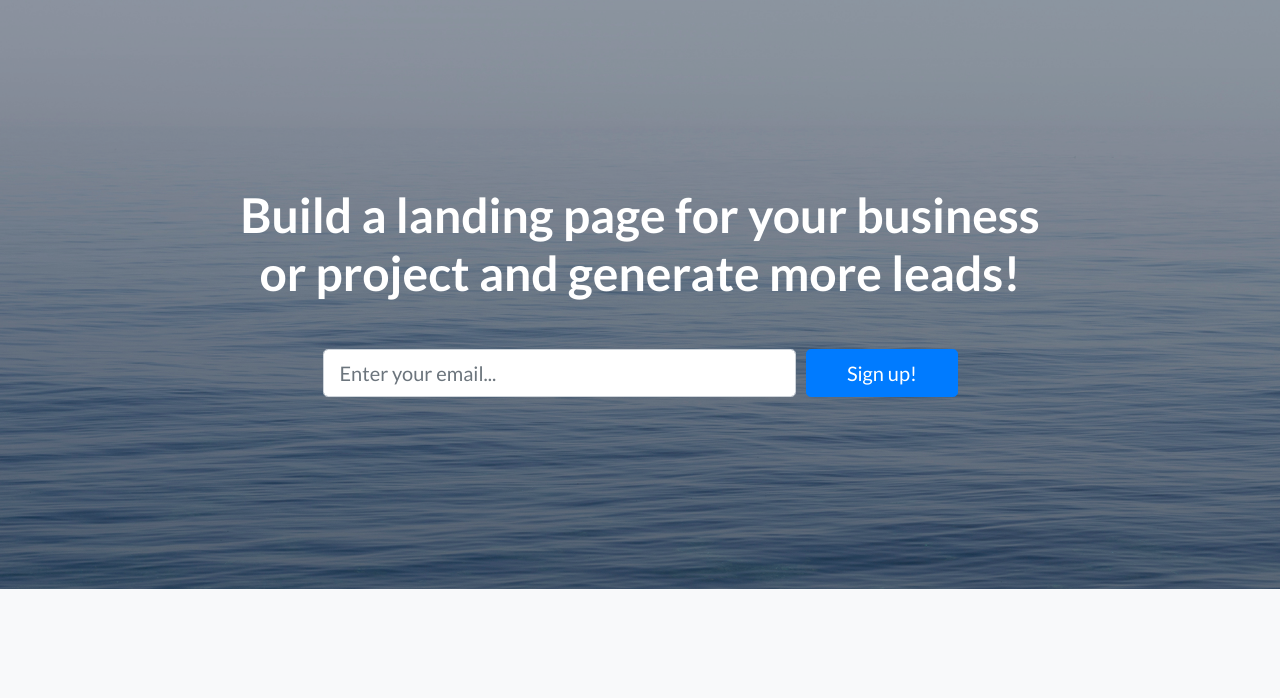
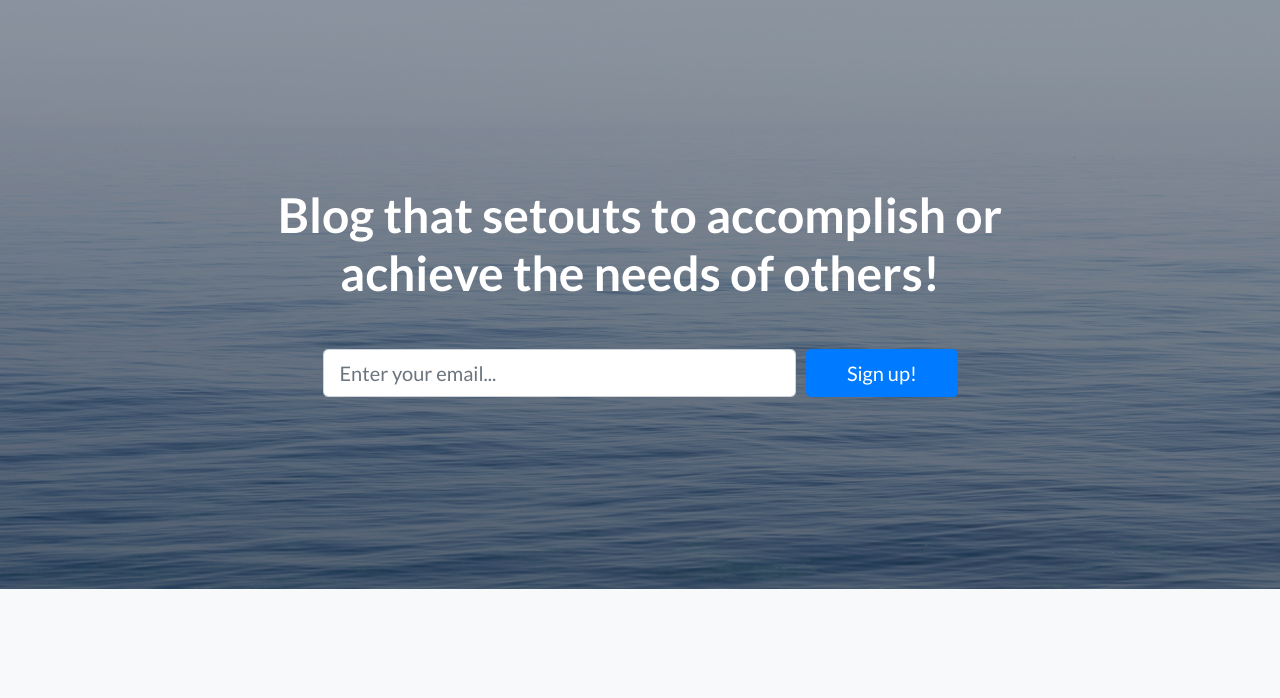
Before and after one commit to jbernard125/simplyfeeds, a website: page index.html in a window 1280 px wide. Shown: the part 62-760 px from the top of the page. Drawn offline with Linux system fonts and the light colour scheme.

Commit message:
Update index.html

```diff
--- a/index.html
+++ b/index.html
@@ -39,7 +39,7 @@
       <div class="container">
         <div class="row">
           <div class="col-xl-9 mx-auto">
-            <h1 class="mb-5">Build a landing page for your business or project and generate more leads!</h1>
+            <h1 class="mb-5">Blog that setouts to accomplish or achieve the needs of others!</h1>
           </div>
           <div class="col-md-10 col-lg-8 col-xl-7 mx-auto">
             <form>
```
